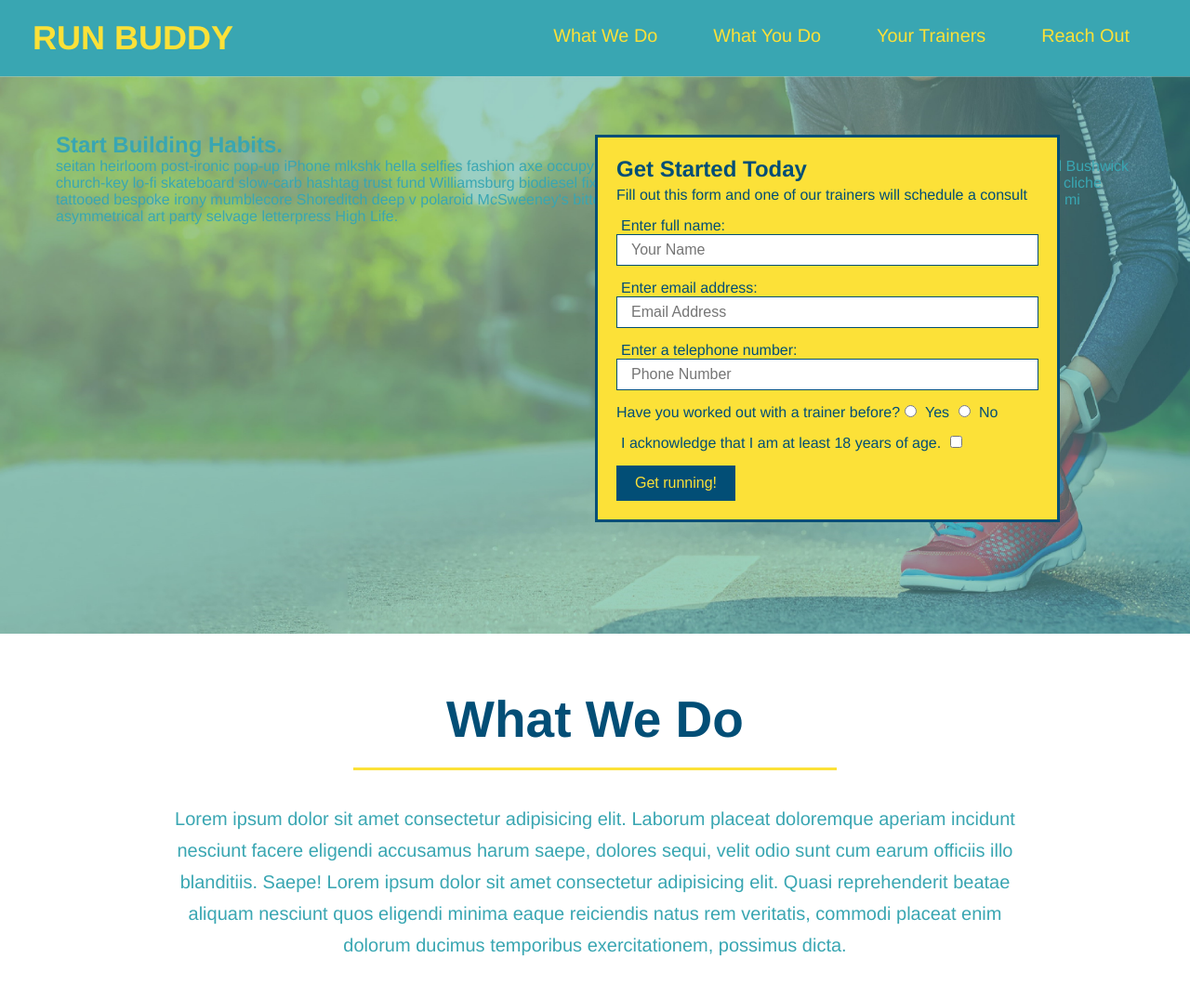
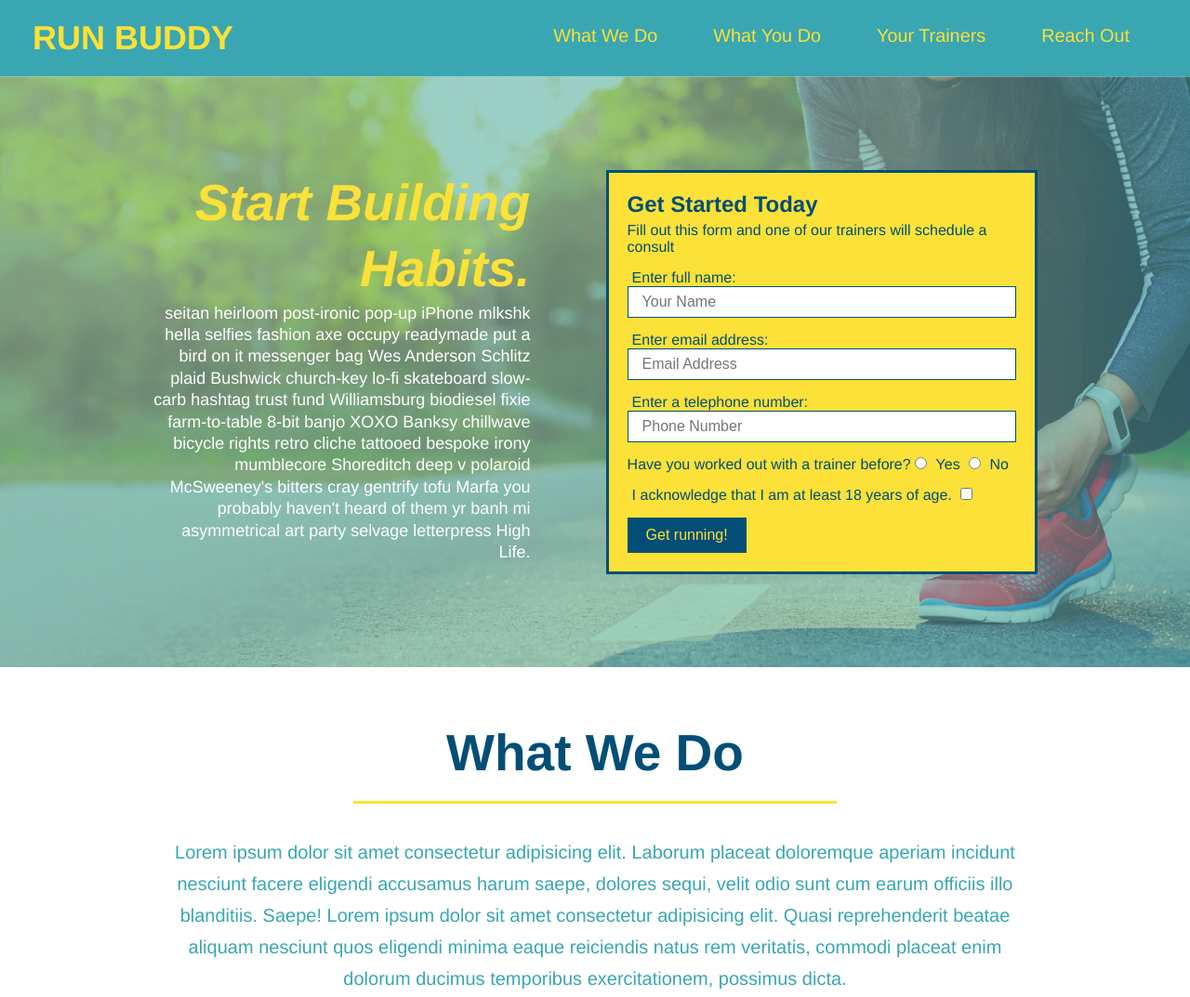
Before and after one commit to aMcCode/run-buddy, a plain HTML site: page index.html in a window 1280 px wide. Shown: the top 1073 px of the page at 93% size. Drawn offline with Linux system fonts and the light colour scheme.

Commit message:
add flexbox to the hero

```diff
--- a/assets/css/style.css
+++ b/assets/css/style.css
@@ -59,17 +59,20 @@
     background: #fce138;
     width: 100%;
     padding: 40px 35px;
+    display: flex;
+    justify-content: space-between;
+    flex-wrap: wrap;
   }
 
   footer h2 {
-    display: inline;
+    /* display: inline; */
     color: #024e76;
     font-size: 30px;
     margin: 0;
   }
 
   footer div {
-    float: right;
+    /* float: right; */
     line-height: 1.5;
     text-align: right;
   }
@@ -85,21 +88,41 @@
   /* Hero Style Start */
   .hero {
     background-image: url('../images/hero-bg.jpg');
-    height: 600px;
+    /* height: 600px; */
     background-size: cover;
     background-position: center;
-    position: relative;
+    /* position: relative; */
+    display: flex;
+    justify-content: center;
+    flex-wrap: wrap;
+  }
+
+  .hero-cta {
+    width: 35%;
+    text-align: right;
+    margin: 3.5%;
+    color: #fff;
+    font-size: 18px;
+    line-height: 1.3;
+  }
+
+  .hero-cta h2 {
+    font-style: italic;
+    font-size: 55px;
+    color: #fce138;
   }
 
   .hero-form {
     border: 3px solid #024e76;
     background-color: #fce138;
     padding: 20px;
-    width: 500px;
+    /* width: 500px; */
     color: #024e76;
-    position: absolute;
+    /* position: absolute;
     bottom: 120px;
-    right: 140px;
+    right: 140px; */
+    width: 40%;
+    margin: 3.5%;
   }
 
   .hero-form h3 {
```
